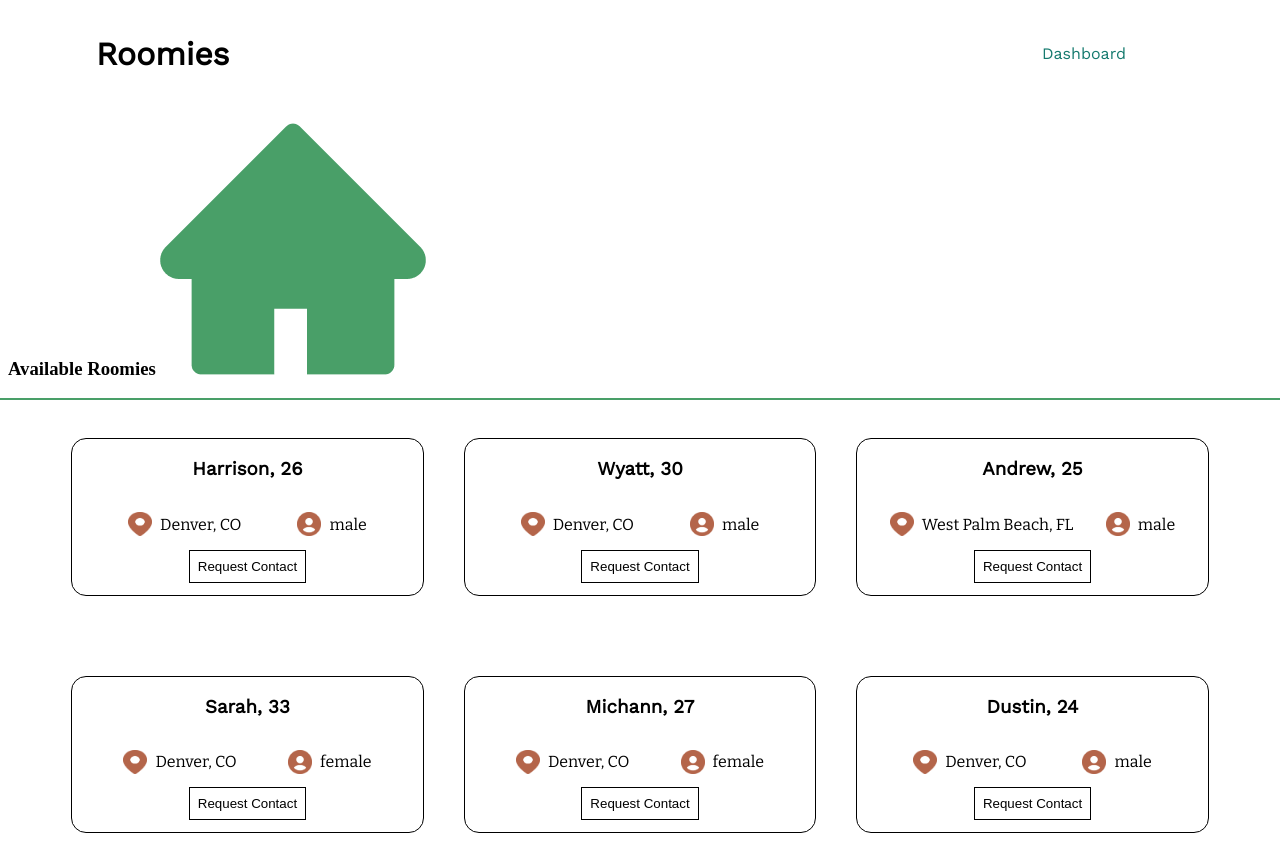
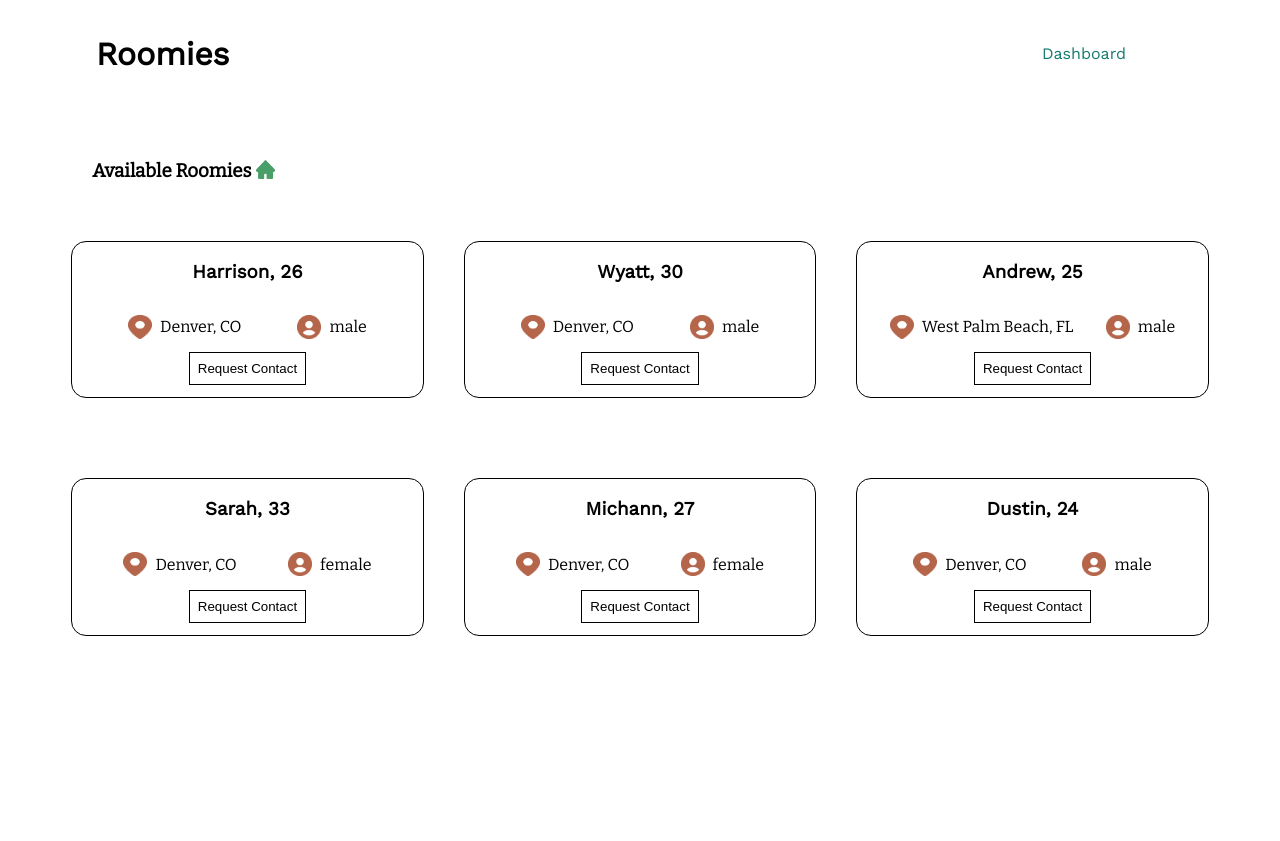
Before and after one commit to Turing-Roomies/roomies-fe, a React (Create React App) app: page /dashboard in a window 1280 px wide. After the commit the page ends 800 px from the top, so only its background shows below. Built offline with nearby package versions, Linux system fonts and the light colour scheme.

Commit message:
Add styling to dashboard

```diff
--- a/src/components/Dashboard/Dashboard.scss
+++ b/src/components/Dashboard/Dashboard.scss
@@ -1,3 +1,5 @@
+@import '../../index.scss';
+
 .cards-container {
   width: 90%;
   min-height: 100%;
@@ -8,12 +10,14 @@
   margin-left: 5%;
 }
 
-.cards-container::before {
-  position: absolute;
-  display: block;
-  content: '';
-  height: 2px;
-  width: 100%;
-  background-color: #499F68;
-  left: 0;
+.roomies-header {
+font-family: $accentFont;
+margin-left: 4.5em;
+display: flex;
+margin-top: 3em;
 }
+
+.home-icon {
+  @include dimensions(1em, 1em);
+  margin-left: 0.25em;
+}
```
